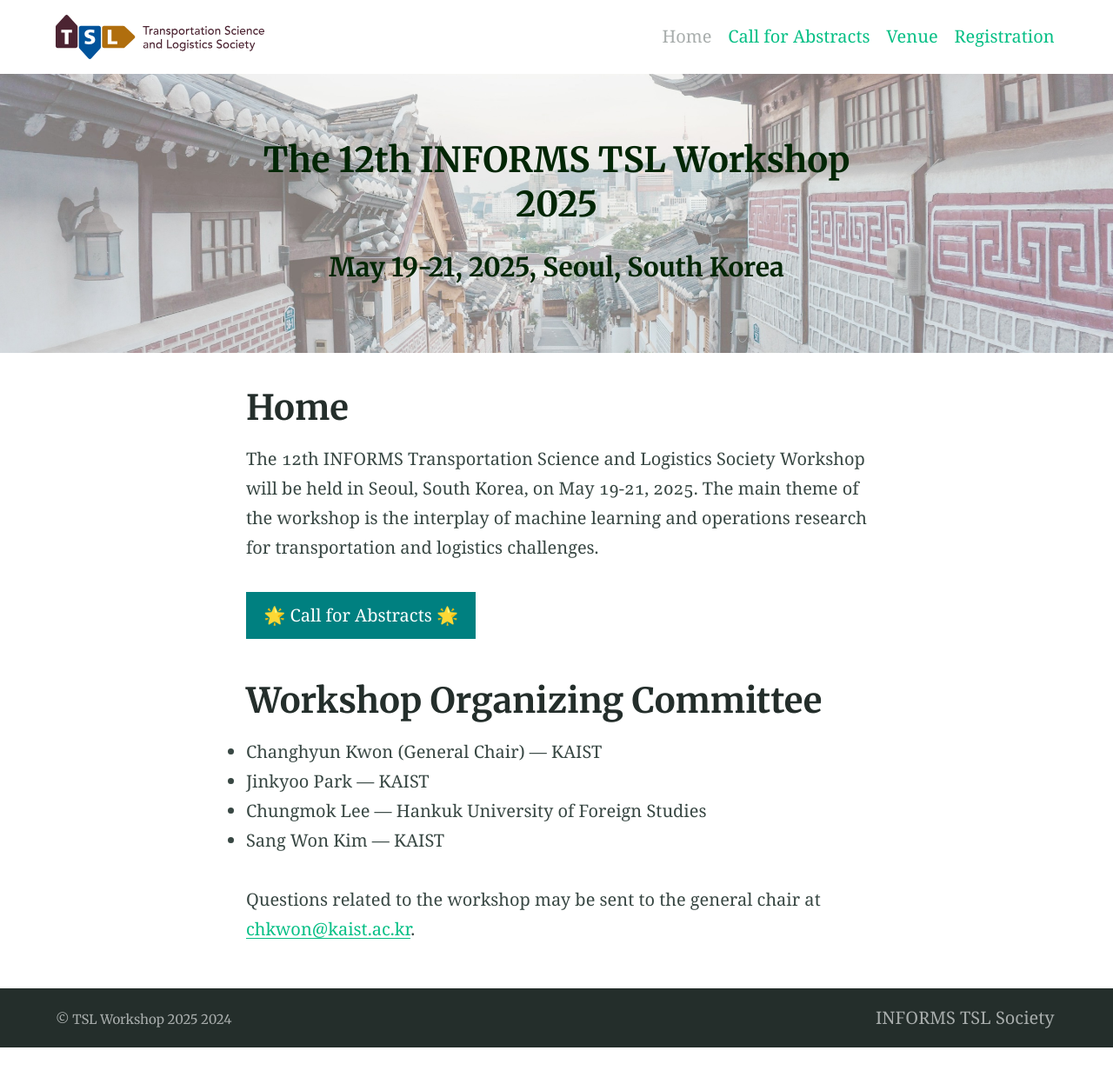
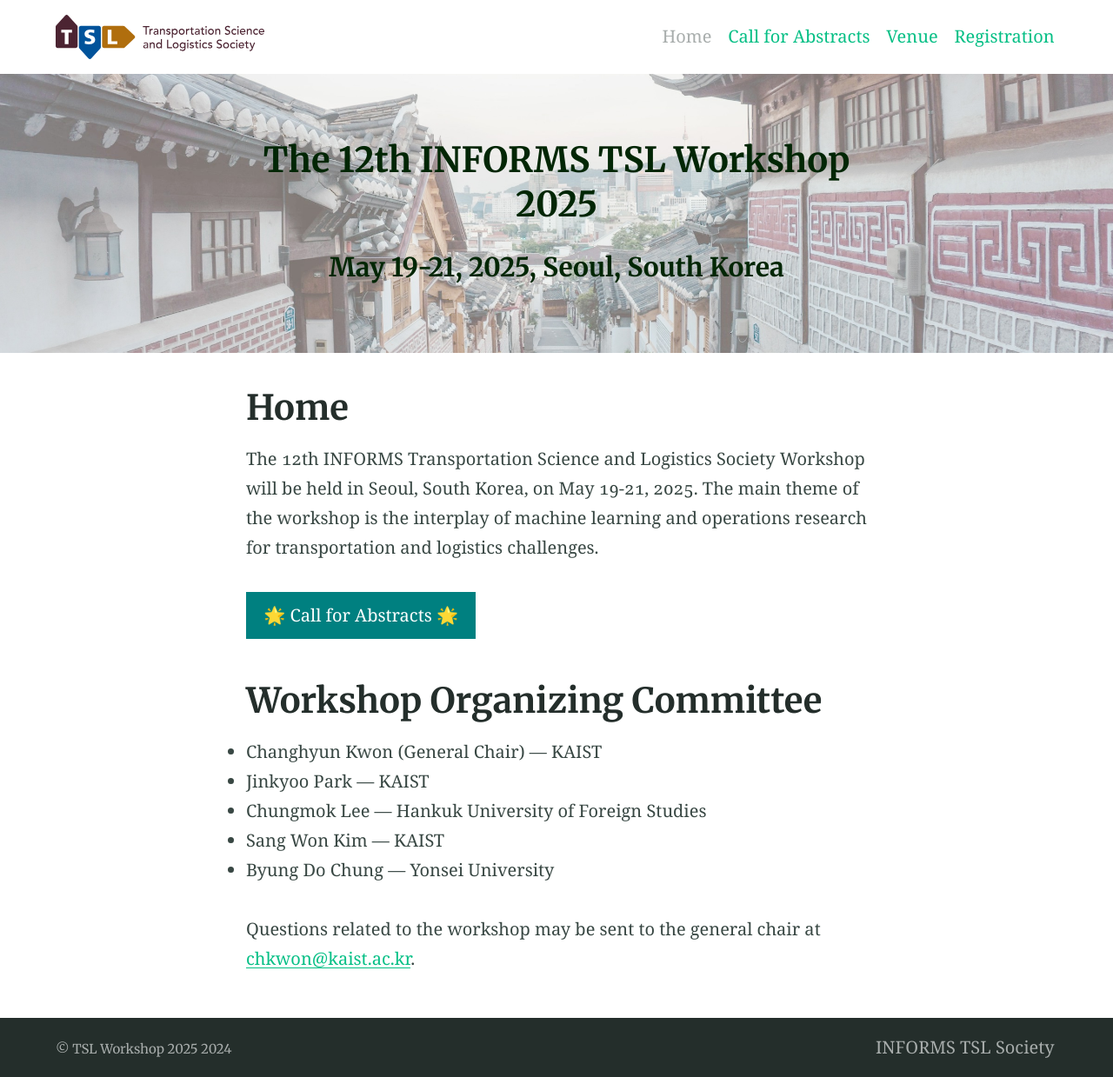
Before and after one commit to tsl2025kaist/tsl2025kaist.github.io, a Jekyll site: the page built from index.md, in a window 1280 px wide. Shown: the whole page at 87% size. Built offline with Jekyll 4.4.1, drawn with Linux system fonts in a browser that asks for light colours; before the commit the page ends 1205 px from its top, so only the background shows below that.

Commit message:
Update index.md

```diff
--- a/index.md
+++ b/index.md
@@ -31,6 +31,7 @@
 - Jinkyoo Park &mdash; KAIST
 - Chungmok Lee &mdash; Hankuk University of Foreign Studies
 - Sang Won Kim &mdash; KAIST
+- Byung Do Chung &mdash; Yonsei University
 
 Questions related to the workshop may be sent to the general chair at <script type="text/javascript">
   document.write('<a href="mailto:' + 'chkwon' + '@' + 'kaist' + '.ac.kr">' + 'chkwon' + '@' + 'kaist.ac.kr' + '</a>');
```
